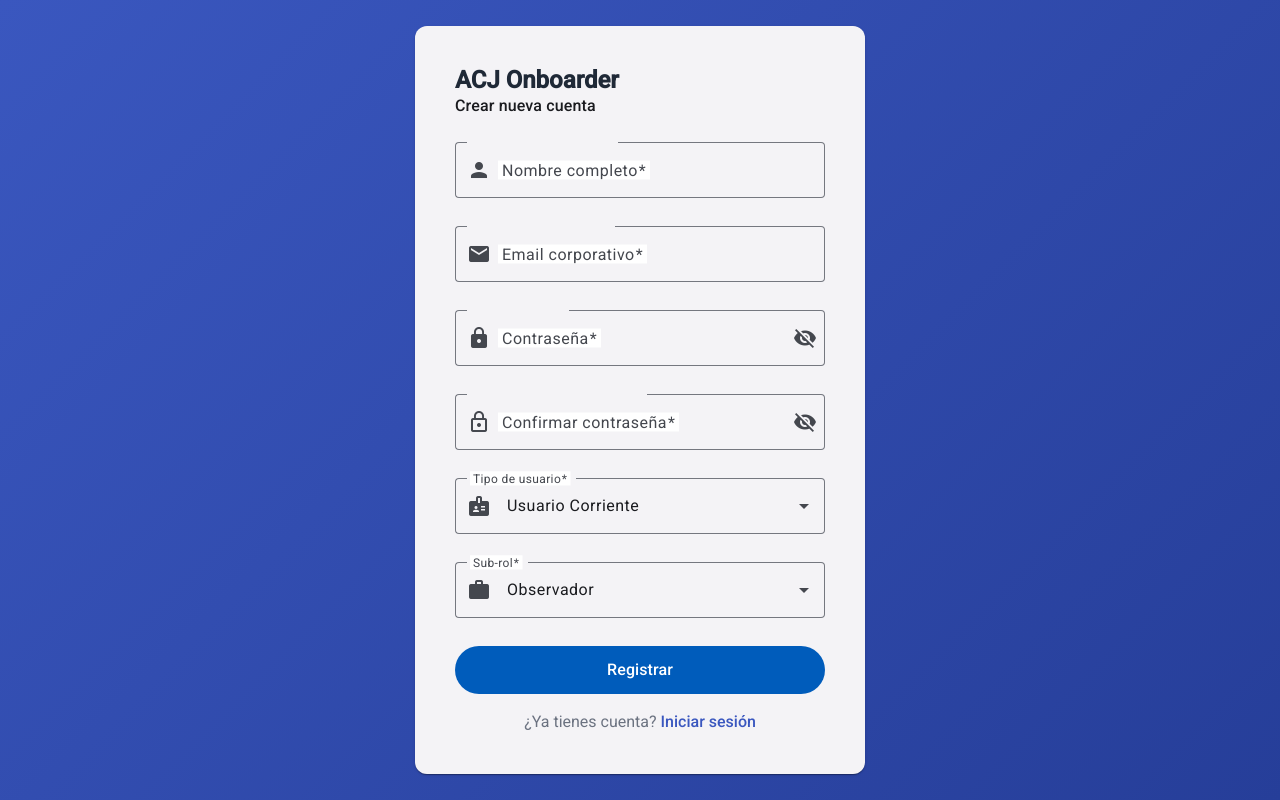
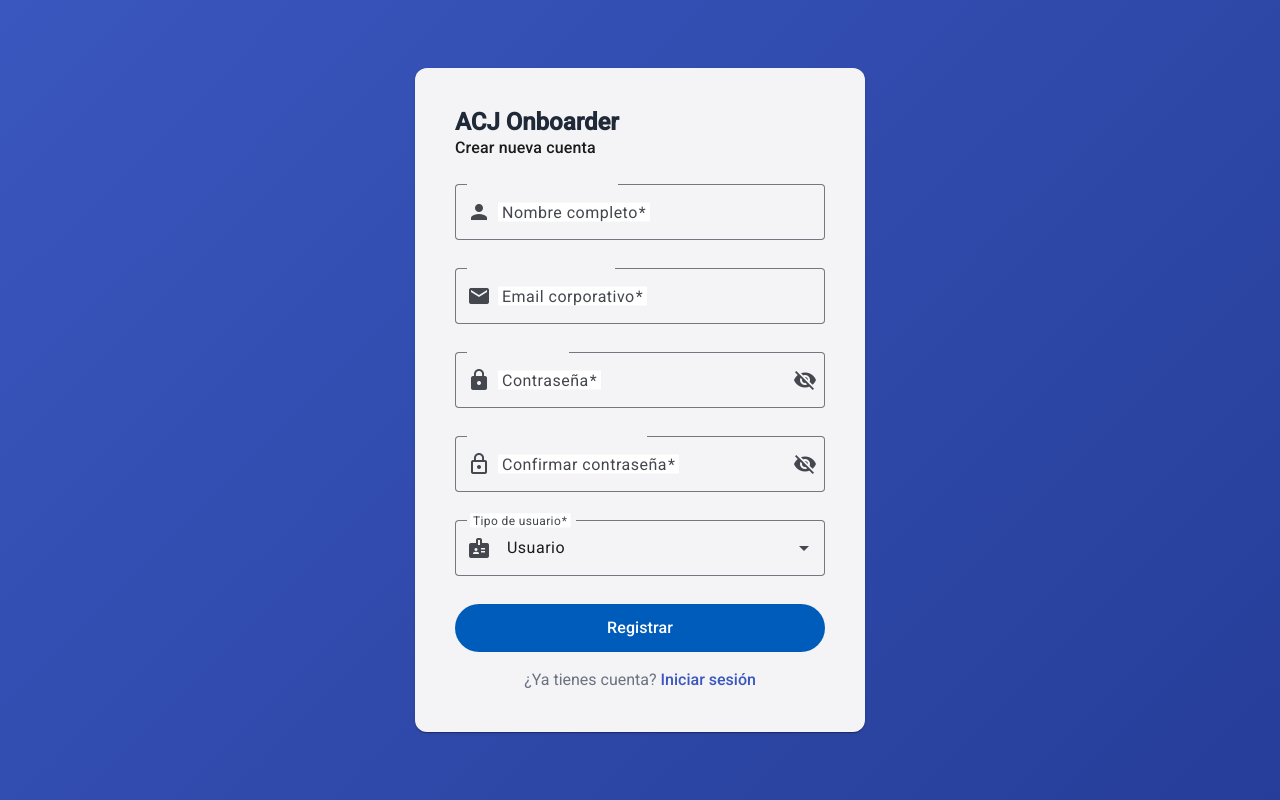
Before and after one commit to MatFragg/angular-onboaders-backoffice-demo, an Angular app: page /register in a window 1280 px wide. Built offline with nearby package versions, Linux system fonts and the light colour scheme.

Commit message:
refact: update roles definition according to lastest backend changes

```diff
--- a/src/app/core/models/auth.model.ts
+++ b/src/app/core/models/auth.model.ts
@@ -9,8 +9,7 @@ export interface LoginRequest {
 }
 
 // Register request DTO
-export type TipoUsuario = 'ADMIN' | 'CORRIENTE';
-export type SubRol = 'OBSERVADOR' | 'RESOLUTOR';
+export type TipoUsuario = 'SUPERADMIN' | 'ADMIN' | 'USER';
 
 export interface RegisterRequest {
   nombre: string;
@@ -19,7 +18,6 @@ export interface RegisterRequest {
   dni: string;
   activo: boolean;
   tipoUsuario: TipoUsuario;
-  subRol?: SubRol; // Only required when tipoUsuario is CORRIENTE
 }
 
 // Auth response DTO (from /api/auth/login and /api/auth/register)
--- a/src/app/features/admin/components/create-user-form/create-user-form.component.html
+++ b/src/app/features/admin/components/create-user-form/create-user-form.component.html
@@ -77,25 +77,15 @@
     </div>
 
     <div class="role-row">
-      <mat-form-field appearance="outline">
+      <mat-form-field appearance="outline" class="full-width">
         <mat-label>Tipo de usuario</mat-label>
         <mat-select [(ngModel)]="tipoUsuario" name="tipoUsuario" required>
+          <mat-option value="SUPERADMIN">Super Admin</mat-option>
           <mat-option value="ADMIN">Administrador</mat-option>
-          <mat-option value="CORRIENTE">Usuario Corriente</mat-option>
+          <mat-option value="USER">Usuario</mat-option>
         </mat-select>
         <mat-icon matPrefix>badge</mat-icon>
       </mat-form-field>
-
-      @if (tipoUsuario === 'CORRIENTE') {
-        <mat-form-field appearance="outline">
-          <mat-label>Sub-rol</mat-label>
-          <mat-select [(ngModel)]="subRol" name="subRol" required>
-            <mat-option value="OBSERVADOR">Observador</mat-option>
-            <mat-option value="RESOLUTOR">Resolutor</mat-option>
-          </mat-select>
-          <mat-icon matPrefix>work</mat-icon>
-        </mat-form-field>
-      }
     </div>
 
     @if (errorMessage) {
--- a/src/app/features/admin/components/create-user-form/create-user-form.component.ts
+++ b/src/app/features/admin/components/create-user-form/create-user-form.component.ts
@@ -10,7 +10,7 @@ import { MatSelectModule } from '@angular/material/select';
 import { MatProgressSpinnerModule } from '@angular/material/progress-spinner';
 
 import { AuthService } from '../../../../core/services/auth.service';
-import { TipoUsuario, SubRol } from '../../../../core/models/auth.model';
+import { TipoUsuario } from '../../../../core/models/auth.model';
 
 @Component({
   selector: 'app-create-user-dialog',
@@ -38,8 +38,7 @@ export class CreateUserDialogComponent {
   password = '';
   dni='';
   confirmPassword = '';
-  tipoUsuario: TipoUsuario = 'CORRIENTE';
-  subRol: SubRol = 'OBSERVADOR';
+  tipoUsuario: TipoUsuario = 'USER';
 
   hidePassword = true;
   hideConfirmPassword = true;
@@ -76,10 +75,9 @@ export class CreateUserDialogComponent {
       return;
     }
 
-    if (this.tipoUsuario === 'CORRIENTE' && !this.subRol) {
-      this.errorMessage = 'Selecciona un sub-rol';
-      return;
-    }
+    // if (this.tipoUsuario === 'USER') {
+    //   // No subRol validation needed anymore
+    // }
 
     this.isLoading = true;
     this.errorMessage = '';
@@ -91,8 +89,7 @@ export class CreateUserDialogComponent {
       dni: this.dni,
       password: this.password,
       activo: true,
-      tipoUsuario: this.tipoUsuario,
-      ...(this.tipoUsuario === 'CORRIENTE' && { subRol: this.subRol })
+      tipoUsuario: this.tipoUsuario
     };
 
     this.authService.register(registerData).subscribe({
@@ -121,8 +118,7 @@ export class CreateUserDialogComponent {
     this.email = '';
     this.password = '';
     this.confirmPassword = '';
-    this.tipoUsuario = 'CORRIENTE';
-    this.subRol = 'OBSERVADOR';
+    this.tipoUsuario = 'USER';
     this.successMessage = '';
     this.errorMessage = '';
   }
--- a/src/app/features/admin/components/edit-user-dialog/edit-user-dialog.component.ts
+++ b/src/app/features/admin/components/edit-user-dialog/edit-user-dialog.component.ts
@@ -80,25 +80,15 @@ export interface EditUserDialogData {
         </mat-form-field>
 
         <div class="role-row">
-          <mat-form-field appearance="outline">
+          <mat-form-field appearance="outline" class="full-width">
             <mat-label>Rol</mat-label>
             <mat-select [(ngModel)]="rol" name="rol" required>
+              <mat-option value="SUPERADMIN">Super Admin</mat-option>
               <mat-option value="ADMIN">Administrador</mat-option>
               <mat-option value="USER">Usuario</mat-option>
             </mat-select>
             <mat-icon matPrefix>badge</mat-icon>
           </mat-form-field>
-
-          @if (rol === 'USER') {
-            <mat-form-field appearance="outline">
-              <mat-label>Sub-rol</mat-label>
-              <mat-select [(ngModel)]="subRol" name="subRol" required>
-                <mat-option value="OBSERVADOR">Observador</mat-option>
-                <mat-option value="RESOLUTOR">Resolutor</mat-option>
-              </mat-select>
-              <mat-icon matPrefix>work</mat-icon>
-            </mat-form-field>
-          }
         </div>
 
         @if (errorMessage) {
@@ -221,8 +211,7 @@ export class EditUserDialogComponent implements OnInit {
   nombre = '';
   email = '';
   password = '';
-  rol: 'ADMIN' | 'USER' = 'USER';
-  subRol: 'OBSERVADOR' | 'RESOLUTOR' = 'OBSERVADOR';
+  rol: 'SUPERADMIN' | 'ADMIN' | 'USER' = 'USER';
 
   hidePassword = true;
   isLoading = false;
@@ -235,7 +224,6 @@ export class EditUserDialogComponent implements OnInit {
     this.nombre = user.nombre;
     this.email = user.acjMail;
     this.rol = user.rol;
-    this.subRol = user.subRol || 'OBSERVADOR';
   }
 
   onSubmit(): void {
@@ -257,10 +245,9 @@ export class EditUserDialogComponent implements OnInit {
       return;
     }
 
-    if (this.rol === 'USER' && !this.subRol) {
-      this.errorMessage = 'Selecciona un sub-rol';
-      return;
-    }
+    // if (this.rol === 'USER') {
+    //   // No subRol validation needed
+    // }
 
     this.isLoading = true;
     this.errorMessage = '';
@@ -270,8 +257,7 @@ export class EditUserDialogComponent implements OnInit {
       nombre: this.nombre,
       acjMail: this.email,
       rol: this.rol,
-      ...(this.password && { password: this.password }),
-      ...(this.rol === 'USER' && { subRol: this.subRol })
+      ...(this.password && { password: this.password })
     };
 
     this.usersService.updateUser(this.data.user.id, updateData).subscribe({
--- a/src/app/features/admin/models/user.model.ts
+++ b/src/app/features/admin/models/user.model.ts
@@ -8,8 +8,7 @@ export interface UsuarioListResponse {
   nombre: string;
   acjMail: string;
   activo: boolean;
-  rol: 'ADMIN' | 'USER';  // ADMIN or USER
-  subRol?: 'OBSERVADOR' | 'RESOLUTOR' | null;  // Only for USER (UsuarioCorriente)
+  rol: 'SUPERADMIN' | 'ADMIN' | 'USER';
 }
 
 // Request DTO for PUT /api/usuarios/{id}
@@ -17,6 +16,5 @@ export interface UsuarioUpdateRequest {
   nombre: string;
   acjMail: string;
   password?: string;  // Optional - only update if provided
-  rol: 'ADMIN' | 'USER';
-  subRol?: 'OBSERVADOR' | 'RESOLUTOR' | null;
+  rol: 'SUPERADMIN' | 'ADMIN' | 'USER';
 }
--- a/src/app/features/admin/pages/users-list/users-list.page.ts
+++ b/src/app/features/admin/pages/users-list/users-list.page.ts
@@ -83,15 +83,12 @@ import { ConfirmDialogComponent } from '../../../../shared/components/confirm-di
                 <th mat-header-cell *matHeaderCellDef mat-sort-header>Rol</th>
                 <td mat-cell *matCellDef="let user">
                   <span class="badge" [class]="user.rol.toLowerCase()">
-                    {{ user.rol }}
+                    {{ user.rol === 'SUPERADMIN' ? 'Super Admin' : user.rol }}
                   </span>
                 </td>
               </ng-container>
 
-              <ng-container matColumnDef="subRol">
-                <th mat-header-cell *matHeaderCellDef mat-sort-header>Sub-rol</th>
-                <td mat-cell *matCellDef="let user">{{ user.subRol || '-' }}</td>
-              </ng-container>
+
 
               <ng-container matColumnDef="activo">
                 <th mat-header-cell *matHeaderCellDef mat-sort-header>Estado</th>
@@ -248,6 +245,11 @@ import { ConfirmDialogComponent } from '../../../../shared/components/confirm-di
         color: var(--color-primary-700);
       }
 
+      &.superadmin {
+        background: var(--color-secondary-100);
+        color: var(--color-secondary-700);
+      }
+
       &.user {
         background: var(--color-neutral-200);
         color: var(--color-neutral-700);
@@ -295,7 +297,7 @@ export class UsersListPage implements OnInit, AfterViewInit {
   users = signal<UsuarioListResponse[]>([]);
   isLoading = signal(false);
   errorMessage = signal<string | null>(null);
-  displayedColumns = ['nombre', 'acjMail', 'rol', 'subRol', 'activo', 'acciones'];
+  displayedColumns = ['nombre', 'acjMail', 'rol', 'activo', 'acciones'];
 
   ngOnInit(): void {
     this.loadUsers();
--- a/src/app/features/auth/pages/register/register.page.ts
+++ b/src/app/features/auth/pages/register/register.page.ts
@@ -11,7 +11,7 @@ import { MatSelectModule } from '@angular/material/select';
 import { MatProgressSpinnerModule } from '@angular/material/progress-spinner';
 
 import { AuthService } from '../../../../core/services/auth.service';
-import { TipoUsuario, SubRol } from '../../../../core/models/auth.model';
+import { TipoUsuario } from '../../../../core/models/auth.model';
 
 @Component({
   selector: 'app-register-page',
@@ -89,22 +89,12 @@ import { TipoUsuario, SubRol } from '../../../../core/models/auth.model';
             <mat-form-field appearance="outline" class="full-width">
               <mat-label>Tipo de usuario</mat-label>
               <mat-select [(ngModel)]="tipoUsuario" name="tipoUsuario" required>
+                <mat-option value="SUPERADMIN">Super Admin</mat-option>
                 <mat-option value="ADMIN">Administrador</mat-option>
-                <mat-option value="CORRIENTE">Usuario Corriente</mat-option>
+                <mat-option value="USER">Usuario</mat-option>
               </mat-select>
               <mat-icon matPrefix>badge</mat-icon>
             </mat-form-field>
-
-            @if (tipoUsuario === 'CORRIENTE') {
-              <mat-form-field appearance="outline" class="full-width">
-                <mat-label>Sub-rol</mat-label>
-                <mat-select [(ngModel)]="subRol" name="subRol" required>
-                  <mat-option value="OBSERVADOR">Observador</mat-option>
-                  <mat-option value="RESOLUTOR">Resolutor</mat-option>
-                </mat-select>
-                <mat-icon matPrefix>work</mat-icon>
-              </mat-form-field>
-            }
 
             @if (errorMessage) {
               <div class="error-message">
@@ -223,8 +213,7 @@ export class RegisterPage {
   dni='';
   password = '';
   confirmPassword = '';
-  tipoUsuario: TipoUsuario = 'CORRIENTE';
-  subRol: SubRol = 'OBSERVADOR';
+  tipoUsuario: TipoUsuario = 'USER';
 
   hidePassword = true;
   hideConfirmPassword = true;
@@ -249,11 +238,6 @@ export class RegisterPage {
       return;
     }
 
-    if (this.tipoUsuario === 'CORRIENTE' && !this.subRol) {
-      this.errorMessage = 'Selecciona un sub-rol';
-      return;
-    }
-
     this.isLoading = true;
     this.errorMessage = '';
     this.successMessage = '';
@@ -264,8 +248,7 @@ export class RegisterPage {
       dni: this.dni,
       password: this.password,
       activo: true,
-      tipoUsuario: this.tipoUsuario,
-      ...(this.tipoUsuario === 'CORRIENTE' && { subRol: this.subRol })
+      tipoUsuario: this.tipoUsuario
     };
 
     this.authService.register(registerData).subscribe({
```
